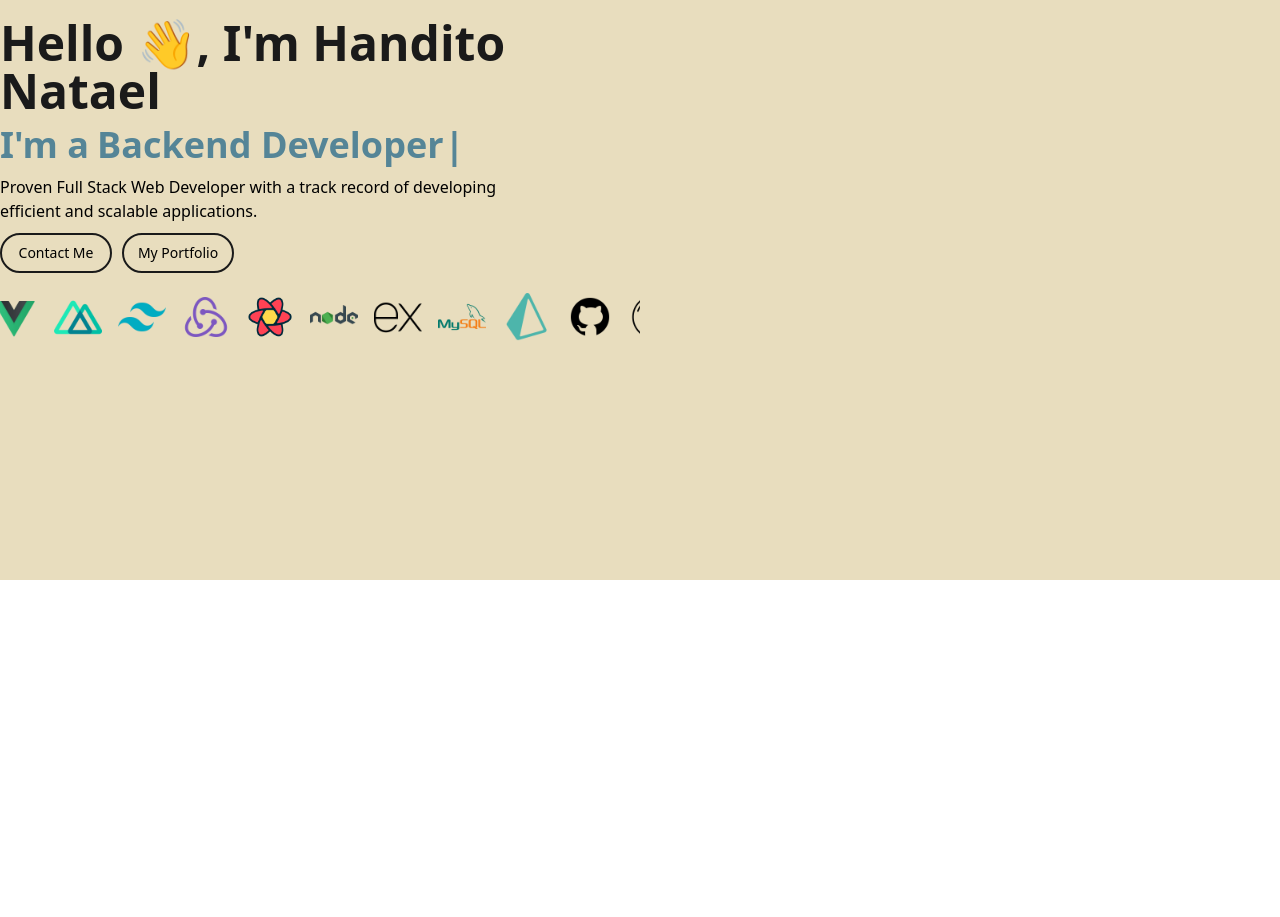
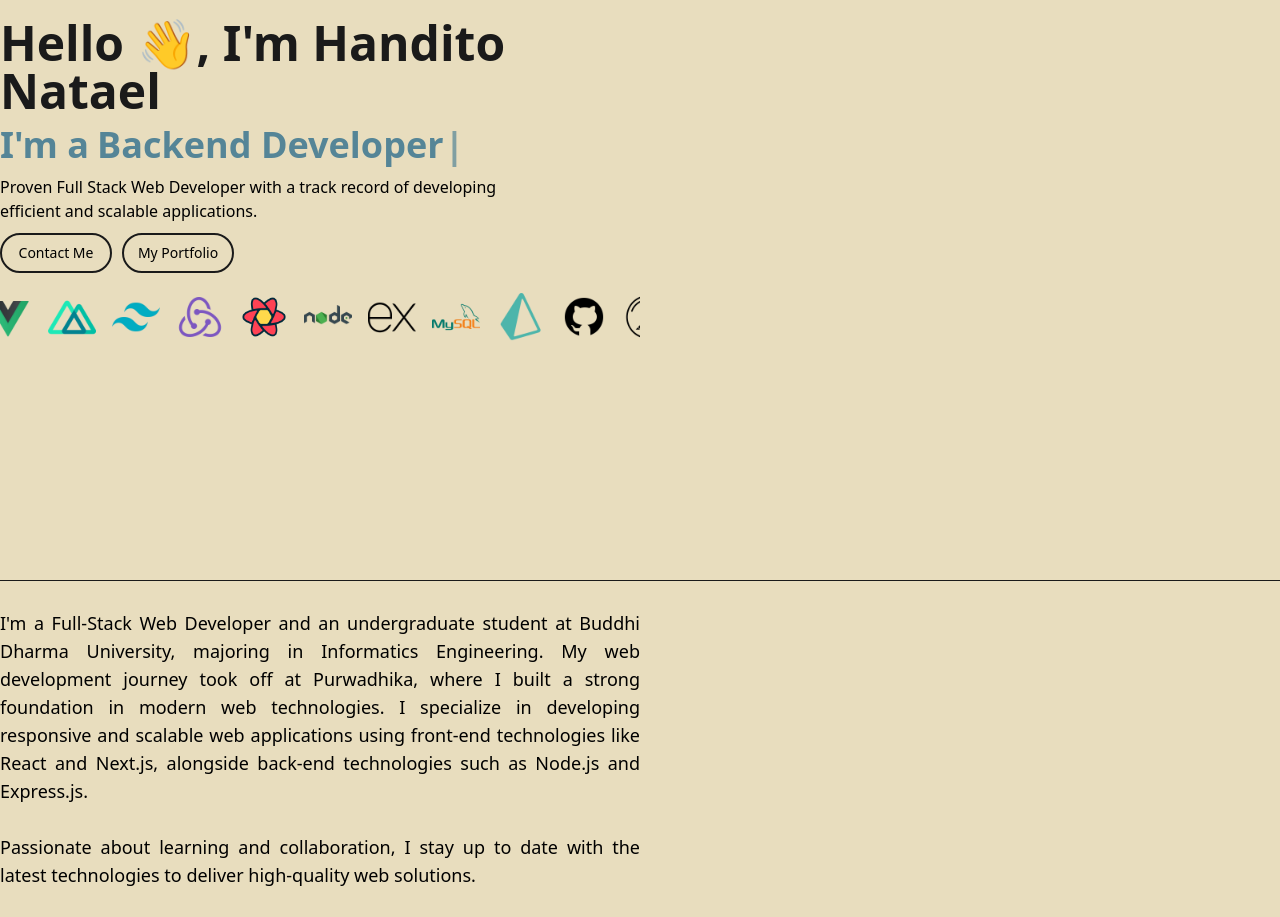
Before and after one commit to ditonatael/dito-portfolio, a Next.js app: page / in a window 1280 px wide. Shown: the part 220-1137 px from the top of the page. Before the commit the page ends 800 px from the top, so only its background shows below. Built offline with nearby package versions, Linux system fonts and the light colour scheme; what @designbycode/tailwindcss-text-stroke would draw is missing.

Commit message:
feat: about me section

```diff
--- a/src/app/page.tsx
+++ b/src/app/page.tsx
@@ -1,11 +1,27 @@
-import HeroSection from "~/components/HeroSection";
+import Hero from "~/components/Hero";
 import Marquee from "react-fast-marquee";
 
 export default function Home() {
   return (
     <div className="bg-primary">
       <div className="container mx-auto">
-        <HeroSection />
+        <Hero />
+        <div className="border-t border-primary-black" />
+        <div className="py-7 flex">
+          <span className="w-1/2 text-justify font-medium text-lg">
+            I'm a Full-Stack Web Developer and an undergraduate student at
+            Buddhi Dharma University, majoring in Informatics Engineering. My
+            web development journey took off at Purwadhika, where I built a
+            strong foundation in modern web technologies. I specialize in
+            developing responsive and scalable web applications using front-end
+            technologies like React and Next.js, alongside back-end technologies
+            such as Node.js and Express.js.
+            <br />
+            <br />
+            Passionate about learning and collaboration, I stay up to date with
+            the latest technologies to deliver high-quality web solutions.
+          </span>
+        </div>
       </div>
     </div>
   );
--- a/src/components/HeroSection.tsx
+++ b/src/components/Hero.tsx
@@ -4,7 +4,7 @@ import Link from "next/link";
 import Marquee from "react-fast-marquee";
 import Typewriter from "typewriter-effect";
 
-export default function HeroSection() {
+export default function Hero() {
   const techStack = [
     {
       title: "Javascript",
```
